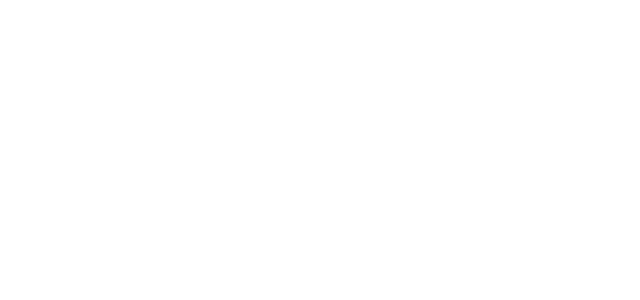
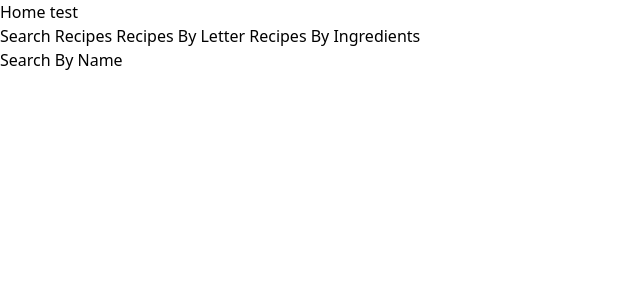
Before and after one commit to ciubiadi/Good-Food-Recipes, a Vue app: page /by-name/1 in a window 1280 px wide. Before the commit this address had no page. Shown: the top 300 px of the page, without its empty margins (0-640 px from the left). Built offline with nearby package versions, Linux system fonts and the light colour scheme.

Commit message:
add the 3 filtering search routes

```diff
--- a/src/App.vue
+++ b/src/App.vue
@@ -2,7 +2,27 @@
 </script>
 
 <template>
-  <router-view />
+  <div>
+    <header>
+      <router-link to="/home">
+        Home test
+      </router-link>
+      <div>
+        <router-link to="/by-name">
+          Search Recipes
+        </router-link>
+        <router-link to="/by-letter">
+          Recipes By Letter
+        </router-link>
+        <router-link to="/by-ingredient">
+          Recipes By Ingredients
+        </router-link>
+      </div>
+    </header>
+    <main>
+      <router-view />
+    </main>
+  </div>
 </template>
 
 <style scoped>
--- a/src/router/index.ts
+++ b/src/router/index.ts
@@ -1,6 +1,8 @@
 import { createRouter, createWebHistory, RouteRecordRaw } from 'vue-router';
 import Home from '../views/Home.vue';
-import MealList from '../views/MealList.vue'
+import SearchByIngredient from '../views/SearchByIngredient.vue'
+import SearchByLetter from '../views/SearchByLetter.vue'
+import SearchByName from '../views/SearchByName.vue'
 
 const routes: RouteRecordRaw[] = [
   {
@@ -9,9 +11,19 @@
     component: Home,
   },
   {
-    path: '/letter/:letter',
+    path: '/by-name/:name?',
+    name: 'byName',
+    component: SearchByName,
+  },
+  {
+    path: '/by-letter/:letter?',
     name: 'byLetter',
-    component: MealList,
+    component: SearchByLetter,
+  },
+  {
+    path: '/by-ingredient/:ingredient?',
+    name: 'byIngredient',
+    component: SearchByIngredient,
   },
 ];
 
--- /dev/null
+++ b/src/views/SearchByIngredient.vue
@@ -0,0 +1,6 @@
+<script setup lang="ts">
+</script>
+
+<template>
+    Search By Ingredients
+</template>
--- /dev/null
+++ b/src/views/SearchByLetter.vue
@@ -0,0 +1,6 @@
+<script setup lang="ts">
+</script>
+
+<template>
+    Search By Letter
+</template>
--- /dev/null
+++ b/src/views/SearchByName.vue
@@ -0,0 +1,6 @@
+<script setup lang="ts">
+</script>
+
+<template>
+    Search By Name
+</template>
```
